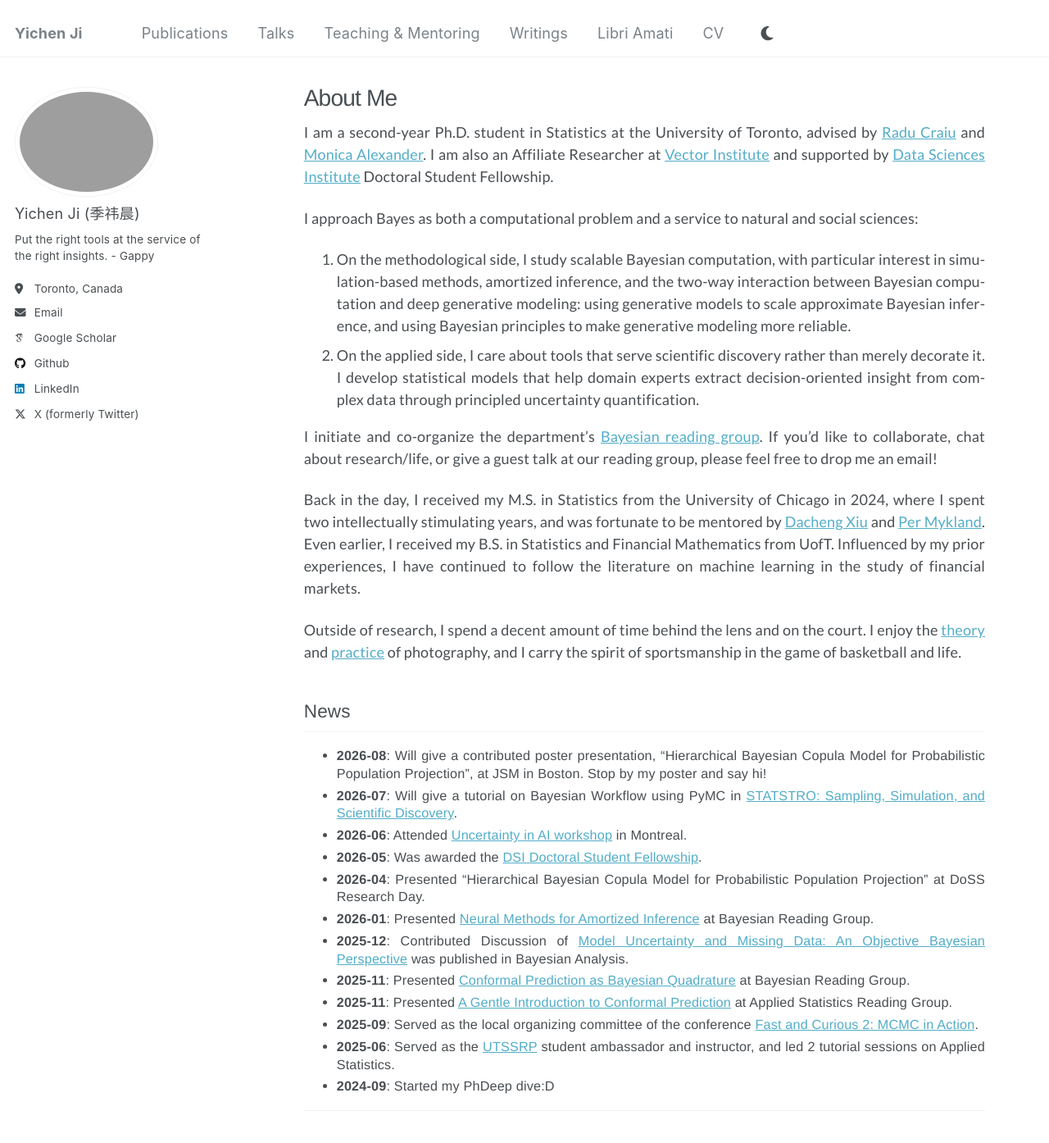
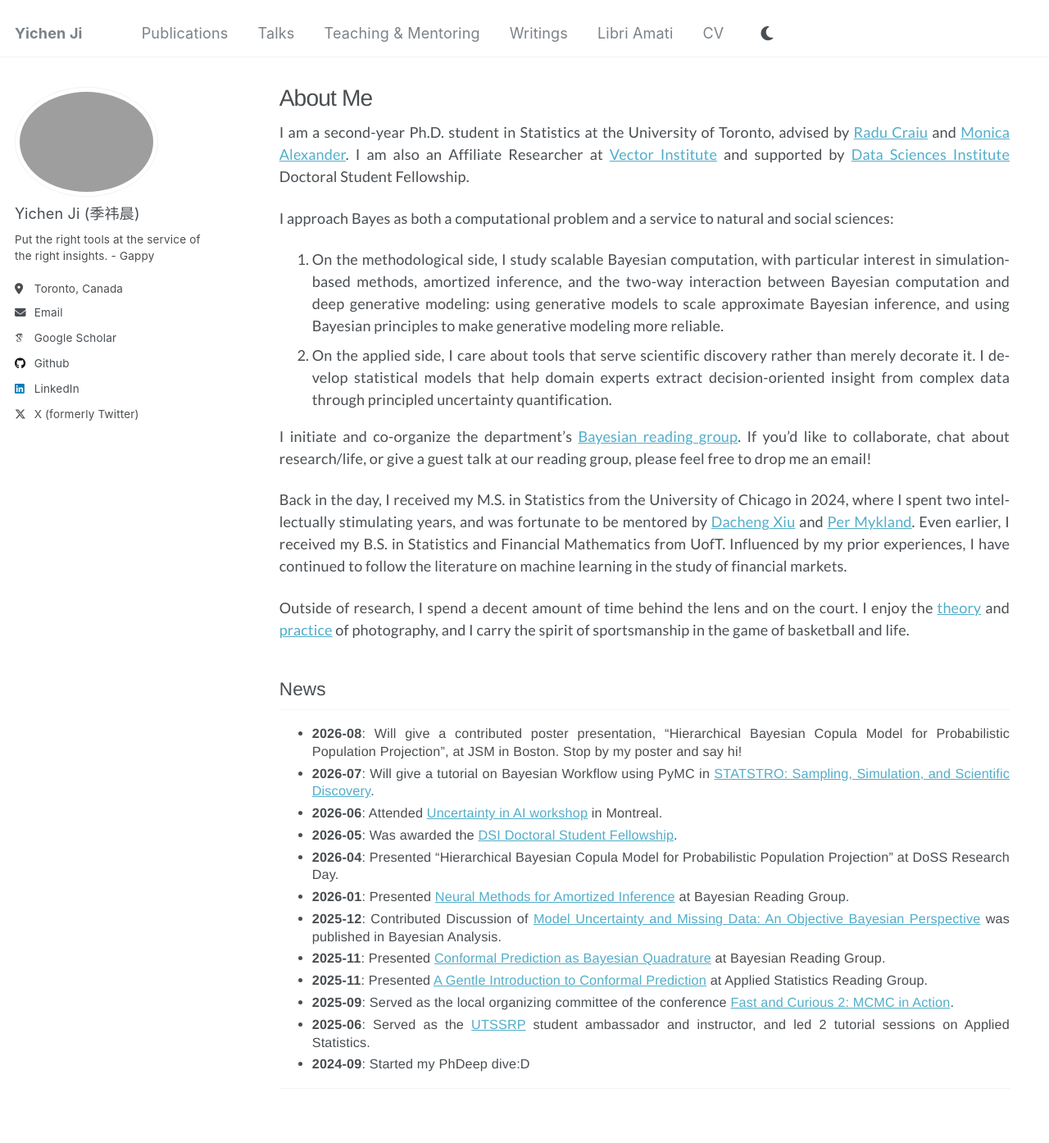
Before and after one commit to user-jiyichen/user-jiyichen.github.io, a Jekyll site: the page built from _pages/about.md, in a window 1280 px wide and 1400 px high. Shown: the top 1394 px of the window at 82% size. Built offline with Jekyll 4.4.1, drawn with Linux system fonts in a browser that asks for light colours; some web fonts are replaced.

Commit message:
Update main.scss

```diff
--- a/assets/css/main.scss
+++ b/assets/css/main.scss
@@ -81,12 +81,12 @@ code, pre, kbd, samp {
 
   .page,
   .archive {
-    width: calc(100% - 300px);
-    padding-right: 60px !important;
+    width: calc(100% - 270px);
+    padding-right: 30px !important;
   }
 
   .sidebar {
-    width: 300px;
+    width: 270px;
   }
 }
 
```
